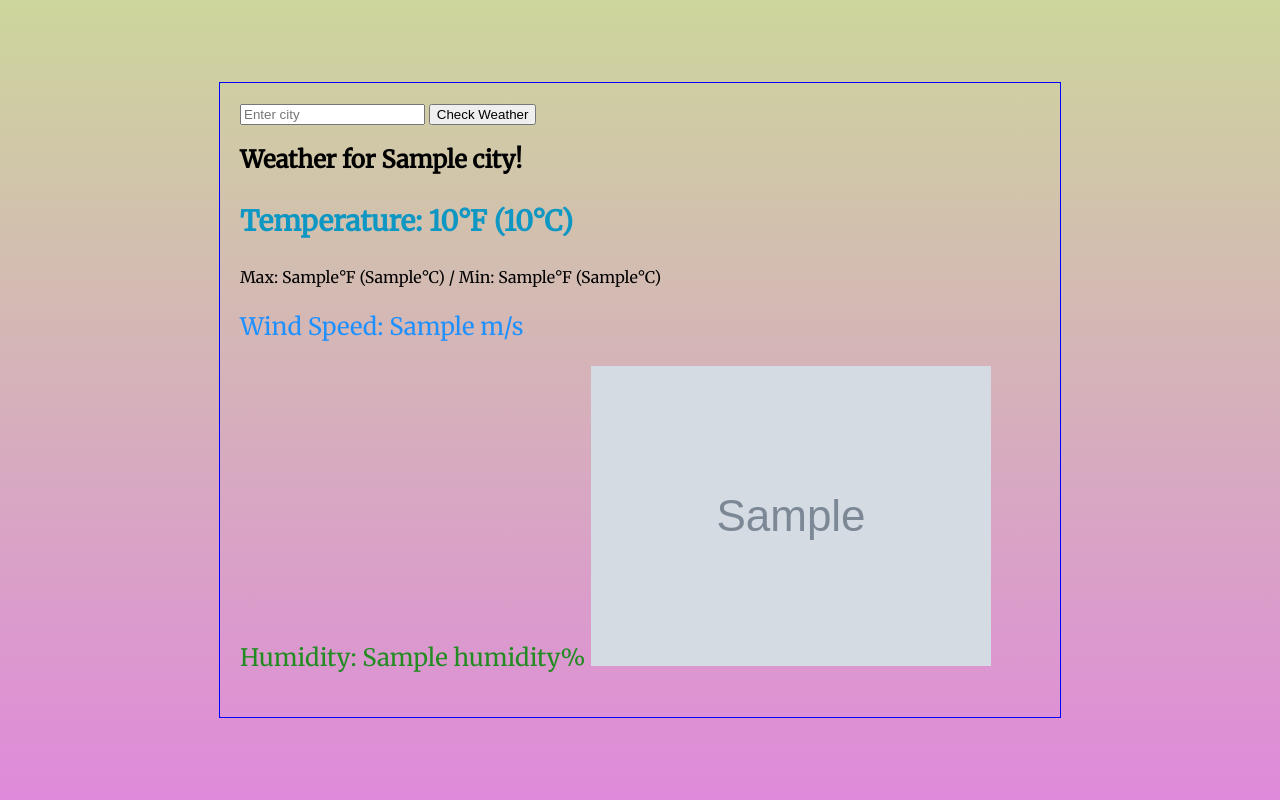
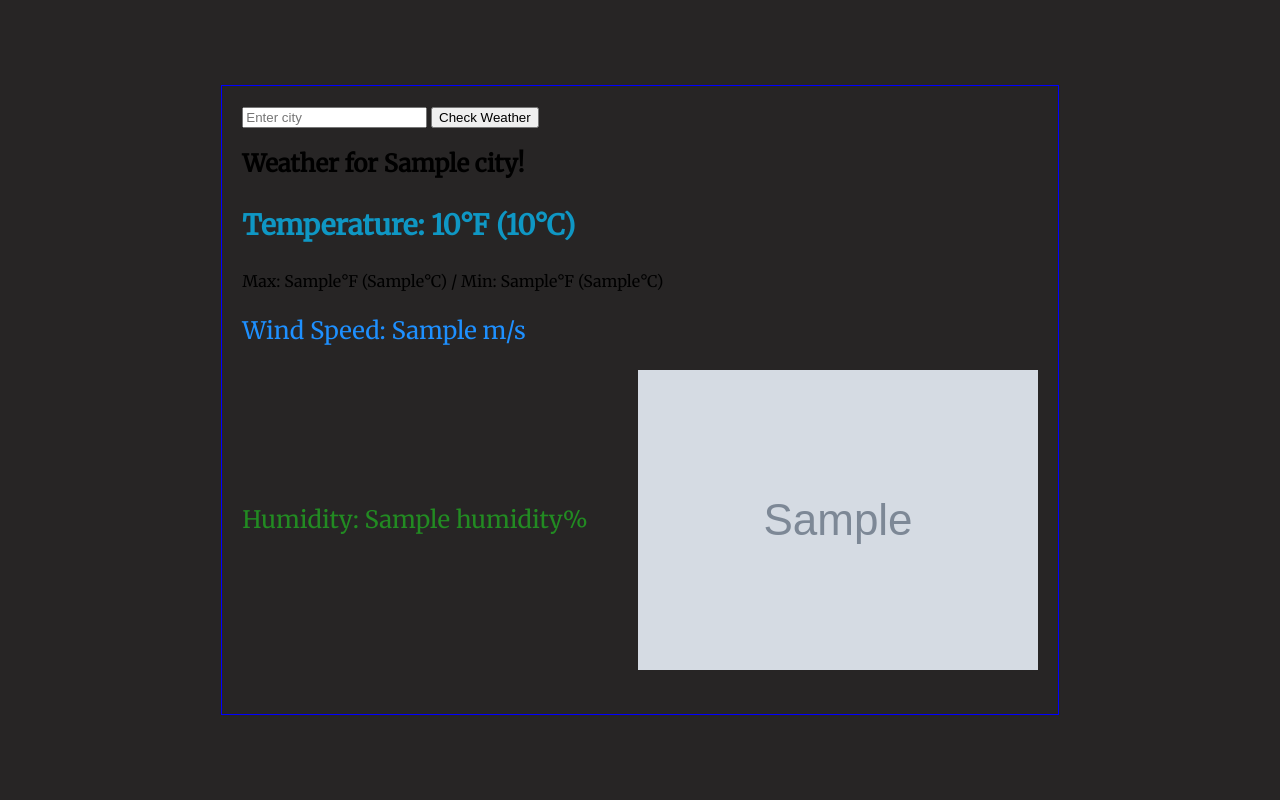
Before and after one commit to yunjae123/Weathe-App, a Flask app: template templates/index.html in a window 1280 px wide. Run offline with Flask 3, Linux system fonts and the light colour scheme; the template is opened without the code that fills it: most values are stand-ins (such as "Sample title", 1, 10 or a date in 2020); grey boxes marked "Sample" are stand-in pictures.

Commit message:
Change the background to a more pleasing dark grey.

```diff
--- a/static/css/style.css
+++ b/static/css/style.css
@@ -7,6 +7,9 @@
 .humidity {
     font-size: 20px;
     color: #228B22;
+    display: flex;
+    align-items: center;
+    gap: 50px;
 }
 
 .wind-speed {
@@ -31,13 +34,12 @@ body {
     align-items: center;
     height: 100vh;
     margin: 0px;
-    background: linear-gradient(to bottom, #cdd69c 0%, #df8ada 100%);
+    background: rgb(39, 37, 37);
     font-family: 'Merriweather', serif;
 }
 
 .container {
     border: 1px solid blue;
     max-width: 800px;
-    width: 100%;
     padding: 20px;
 }
--- a/templates/index.html
+++ b/templates/index.html
@@ -26,7 +26,10 @@
         <p class="temperature">Temperature: {{ current_fahrenheit_temp }}°F ({{ current_celsius_temp }}°C)</p>
         <p>Max: {{ max_ftemp }}°F ({{ max_ctemp }}°C)  /  Min: {{ min_ftemp }}°F ({{ min_ctemp }}°C)</p>
         <p class="wind-speed">Wind Speed: {{ wind_speed }} m/s</p>
-        <p class="humidity">Humidity: {{ humidity }}% <img src="{{ icon_url }}" alt="Weather Icon"></p>
+        <p class="humidity">
+            <span>Humidity: {{ humidity }}%</span>
+            <img src="{{ icon_url }}" alt="Weather Icon">
+        </p>
     </div>
 </body>
 </html>
```
